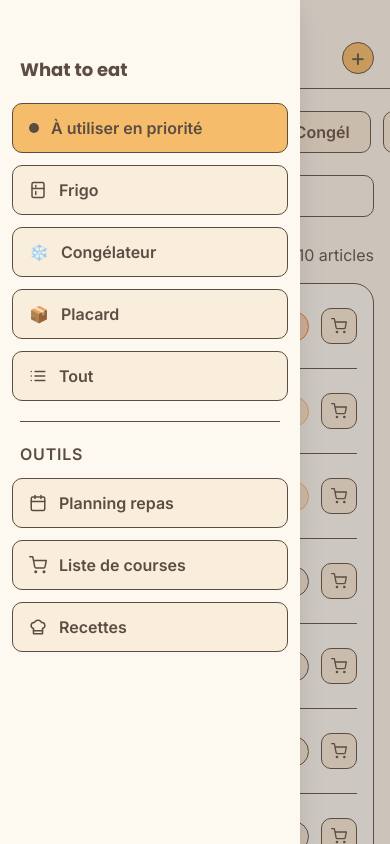
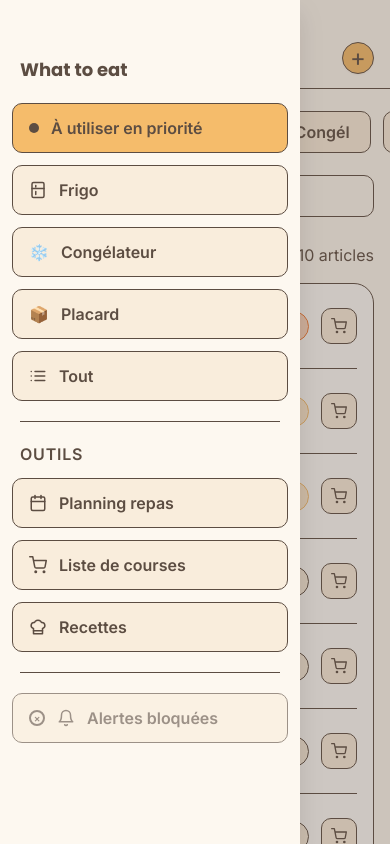
Before and after one commit to helico32/what-to-eat, a React (Vite) app: page / in a window 390 px wide. Both pictures are taken after a click on the button 34 px from the left and 58 px from the top of the page. Shown: the top 844 px of the page. Built offline with nearby package versions, Linux system fonts and the light colour scheme; no server answers.

Commit message:
firebase jour et readmd à jour , bouton notication fonctionnelle sur PC et mobile (mais à changer niveau design)

```diff
--- a/src/components/MenuDrawer.jsx
+++ b/src/components/MenuDrawer.jsx
@@ -77,16 +77,24 @@ export default function MenuDrawer({ activeTab, activePage, shoppingCount, onSel
           })}
         </nav>
 
-        {notifPermission !== 'granted' && notifPermission !== 'denied' && (
+        {notifPermission !== 'unsupported' && (
           <>
             <div className="h-px bg-ink-primary mx-5 my-5" />
             <div className="px-3">
               <button
-                onClick={() => { onRequestNotif(); onClose() }}
-                className={`w-full flex items-center gap-3 px-4 py-3 rounded-[10px] font-body font-semibold text-[16px] transition-all text-left border ${btnDefault}`}
+                onClick={() => { if (notifPermission === 'default') { onRequestNotif(); onClose() } }}
+                disabled={notifPermission === 'granted' || notifPermission === 'denied'}
+                className={`w-full flex items-center gap-3 px-4 py-3 rounded-[10px] font-body font-semibold text-[16px] transition-all text-left border ${btnDefault} disabled:opacity-60 disabled:cursor-default`}
               >
+                {/* Cercle radio : plein si accordé, vide si en attente, × si refusé */}
+                <span className="w-4 h-4 rounded-full border-2 border-ink-primary flex items-center justify-center flex-shrink-0">
+                  {notifPermission === 'granted' && <span className="w-2 h-2 rounded-full bg-ink-primary" />}
+                  {notifPermission === 'denied'  && <span className="text-[10px] leading-none">×</span>}
+                </span>
                 <BellIcon />
-                Activer les alertes
+                {notifPermission === 'granted' ? 'Alertes activées'
+                : notifPermission === 'denied'  ? 'Alertes bloquées'
+                : 'Activer les alertes'}
               </button>
             </div>
           </>
--- a/src/hooks/useNotifications.js
+++ b/src/hooks/useNotifications.js
@@ -6,10 +6,13 @@ import { auth, db, messaging } from '../firebase'
 
 // VAPID key — Project Settings → Cloud Messaging → Web Push certificates
 // À remplacer par ta clé une fois générée dans la console Firebase.
-const VAPID_KEY = 'REMPLACER_PAR_VAPID_KEY'
+const VAPID_KEY = 'BFSLKtUDETGyxCH_e9k4MzrBSu0q6BpYQO9STjemrJS61nab-qwOwq4S6GCATswnkzvyLyamRQLkDz-J2FTr9iI'
+
+// Certains navigateurs mobiles n'exposent pas l'API Notification du tout.
+const notifSupported = typeof Notification !== 'undefined'
 
 export function useNotifications() {
-  const [permission, setPermission] = useState(Notification.permission)
+  const [permission, setPermission] = useState(notifSupported ? Notification.permission : 'unsupported')
 
   // Authentification anonyme silencieuse dès le montage.
   // Crée un uid persistant par appareil sans demander d'email ni de mot de passe.
@@ -22,6 +25,7 @@ export function useNotifications() {
   // Demande la permission push + enregistre le token FCM dans Firestore.
   // Appelé par un bouton explicite dans l'UI — pas de demande automatique au chargement.
   const requestPermission = async () => {
+    if (!notifSupported) return
     try {
       const result = await Notification.requestPermission()
       setPermission(result)
```
Also changed, not shown: 2 other files (tests, documents, lock files or other folders).
